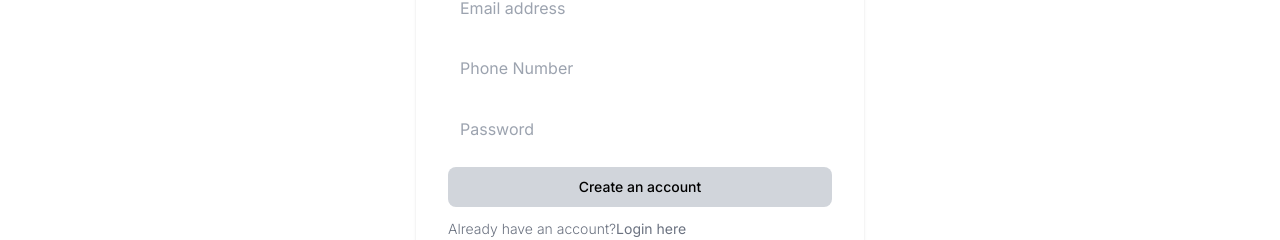
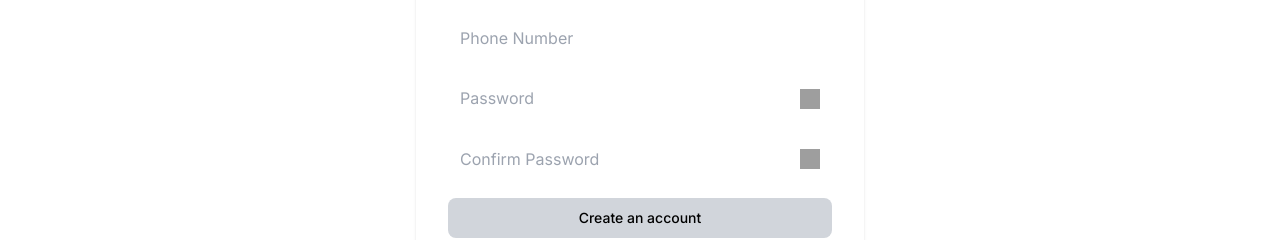
Before and after one commit to MotionSoft05/upper-development, a Next.js app: page /register in a window 1280 px wide. Shown: the part 486-726 px from the top of the page. Built offline with nearby package versions, Linux system fonts and the light colour scheme; grey boxes are pictures that could not be loaded.

Commit message:
Update page.jsx

```diff
--- a/src/app/register/page.jsx
+++ b/src/app/register/page.jsx
@@ -35,8 +35,47 @@ function Register() {
   const [phoneNumber, setPhoneNumber] = useState("");
   const [email, setEmail] = useState("");
   const [password, setPassword] = useState("");
-  const [error, setError] = useState(null);
   const [successMessage, setSuccessMessage] = useState(null);
+  const [showPassword, setShowPassword] = useState(false);
+  const [showConfirmPassword, setShowConfirmPassword] = useState(false);
+  const [confirmPassword, setConfirmPassword] = useState("");
+  const [errors, setErrors] = useState({
+    firstName: "",
+    lastName: "",
+    email: "",
+    phoneNumber: "",
+    password: "",
+  });
+
+  const handleInputChange = (e) => {
+    const { name, value } = e.target;
+    let errorMessage = "";
+
+    switch (name) {
+      case "firstName":
+        errorMessage = validateFirstName(value);
+        break;
+      case "lastName":
+        errorMessage = validateLastName(value);
+        break;
+      case "email":
+        errorMessage = validateEmail(value);
+        break;
+      case "phoneNumber":
+        errorMessage = validatePhoneNumber(value);
+        break;
+      case "password":
+        errorMessage = validatePassword(value);
+        break;
+      default:
+        break;
+    }
+
+    setErrors((prevErrors) => ({
+      ...prevErrors,
+      [name]: errorMessage,
+    }));
+  };
 
   const handleRegistration = async (e) => {
     e.preventDefault();
@@ -108,11 +147,6 @@ function Register() {
             <h1 className="text-xl font-bold leading-tight tracking-tight text-gray-900 md:text-2xl ">
               Create an account
             </h1>
-            {error && (
-              <div className="mt-4 p-3 bg-red-100 text-red-700 rounded">
-                {error}
-              </div>
-            )}
             {successMessage && (
               <div className="mt-4 p-3 bg-green-100 text-green-700 rounded">
                 {successMessage}
@@ -129,6 +163,9 @@ function Register() {
                     value={firstName}
                     onChange={(e) => setFirstName(e.target.value)}
                   />
+                  {errors.firstName && (
+                    <span className="text-red-500">{errors.firstName}</span>
+                  )}
                 </div>
                 <div className="relative" data-te-input-wrapper-init>
                   <input
@@ -139,6 +176,9 @@ function Register() {
                     value={lastName}
                     onChange={(e) => setLastName(e.target.value)}
                   />
+                  {errors.lastName && (
+                    <span className="text-red-500">{errors.lastName}</span>
+                  )}
                 </div>
               </div>
               <div className="mb-6">
@@ -151,6 +191,9 @@ function Register() {
                     value={email}
                     onChange={(e) => setEmail(e.target.value)}
                   />
+                  {errors.email && (
+                    <span className="text-red-500">{errors.email}</span>
+                  )}
                 </div>
               </div>
               <div className="mb-6">
@@ -163,18 +206,78 @@ function Register() {
                     value={phoneNumber}
                     onChange={(e) => setPhoneNumber(e.target.value)}
                   />
+                  {errors.phoneNumber && (
+                    <span className="text-red-500">{errors.phoneNumber}</span>
+                  )}
                 </div>
               </div>
               <div className="mb-6">
                 <div className="relative" data-te-input-wrapper-init>
                   <input
-                    type="password"
+                    type={showPassword ? "text" : "password"}
                     className="peer block min-h-[auto] w-full rounded border-0 bg-transparent px-3 py-[0.32rem] leading-[2.15] outline-none transition-all duration-200 ease-linear focus:placeholder:opacity-100 data-[te-input-state-active]:placeholder:opacity-100 motion-reduce:transition-none"
                     id="password"
                     placeholder="Password"
                     value={password}
                     onChange={(e) => setPassword(e.target.value)}
                   />
+                  {errors.password && (
+                    <span className="text-red-500">{errors.password}</span>
+                  )}
+
+                  <button
+                    className="absolute top-1/2 right-3 transform -translate-y-1/2 focus:outline-none"
+                    onClick={() => setShowPassword(!showPassword)}
+                  >
+                    {showPassword ? (
+                      <img
+                        src="/img/eye-open.svg"
+                        alt="Hide password"
+                        className="w-5 h-5"
+                      />
+                    ) : (
+                      <img
+                        src="/img/eye-closed.svg"
+                        alt="Show password"
+                        className="w-5 h-5"
+                      />
+                    )}
+                  </button>
+                </div>
+              </div>
+              <div className="mb-6">
+                <div className="relative" data-te-input-wrapper-init>
+                  <input
+                    type={showConfirmPassword ? "text" : "password"}
+                    className="peer block min-h-[auto] w-full rounded border-0 bg-transparent px-3 py-[0.32rem] leading-[2.15] outline-none transition-all duration-200 ease-linear focus:placeholder:opacity-100 data-[te-input-state-active]:placeholder:opacity-100 motion-reduce:transition-none"
+                    id="confirmPassword"
+                    placeholder="Confirm Password"
+                    value={confirmPassword}
+                    onChange={(e) => setConfirmPassword(e.target.value)}
+                  />
+                  {errors.confirmPassword && (
+                    <span className="text-red-500">
+                      {errors.confirmPassword}
+                    </span>
+                  )}
+                  <button
+                    className="absolute top-1/2 right-3 transform -translate-y-1/2 focus:outline-none"
+                    onClick={() => setShowConfirmPassword(!showConfirmPassword)}
+                  >
+                    {showConfirmPassword ? (
+                      <img
+                        src="/img/eye-open.svg"
+                        alt="Hide password"
+                        className="w-5 h-5"
+                      />
+                    ) : (
+                      <img
+                        src="/img/eye-closed.svg"
+                        alt="Show password"
+                        className="w-5 h-5"
+                      />
+                    )}
+                  </button>
                 </div>
               </div>
               <div className="flex items-start flex-col">
```
